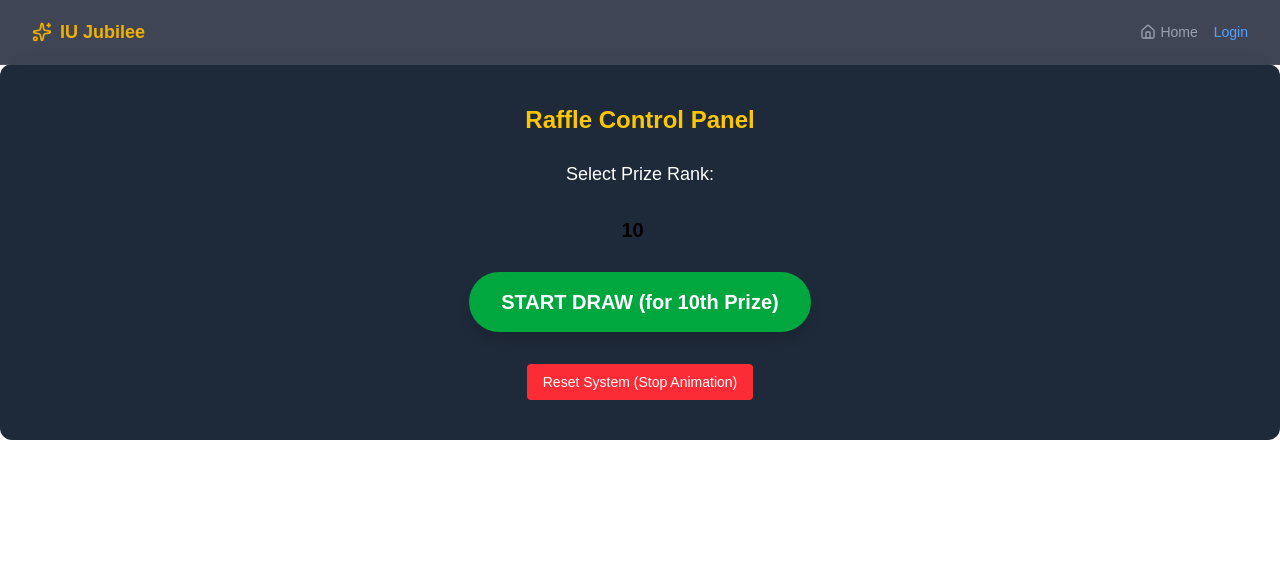
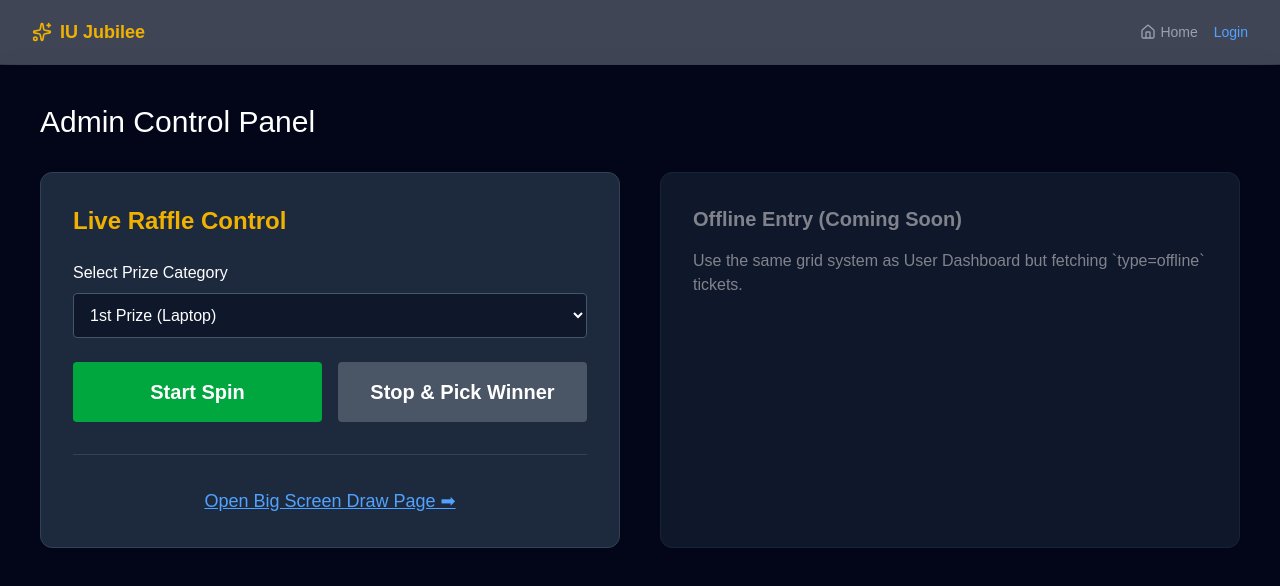
Before and after one commit to Ashikur07/Silver-jubilee-raffle, a Next.js app: page /admin in a window 1280 px wide. Shown: the top 586 px of the page. Built offline with nearby package versions, Linux system fonts and the light colour scheme; no server answers.

Commit message:
update draw page functionlity

```diff
--- a/src/app/admin/page.js
+++ b/src/app/admin/page.js
@@ -1,67 +1,84 @@
-// Admin Component Part
 "use client";
-import { useState } from "react";
-import axios from "axios";
+import { useState, useEffect } from "react";
 
-export default function AdminControl() {
-  const [prizeRank, setPrizeRank] = useState(10); // ডিফল্ট ১০ম পুরস্কার
-  const [loading, setLoading] = useState(false);
+export default function AdminDashboard() {
+  const [prize, setPrize] = useState("1st Prize");
+  const [isDrawing, setIsDrawing] = useState(false);
+  const [winner, setWinner] = useState(null);
 
-  const handleStartDraw = async () => {
-    setLoading(true);
-    try {
-      // Start the draw
-      await axios.post("/api/admin/spin", {
-        prizeRank: prizeRank,
-        action: "START"
-      });
+  const handleDrawControl = async (action) => {
+    if (action === "start") setIsDrawing(true);
 
-      alert(`Draw started for ${prizeRank}th Prize!`);
+    const res = await fetch("/api/draw/control", {
+      method: "POST",
+      body: JSON.stringify({ action, prize }),
+    });
 
-      // Auto Decrement for next time (10 -> 9 -> 8)
-      if (prizeRank > 1) {
-        setPrizeRank(prev => prev - 1);
-      }
-    } catch (err) {
-      alert("Error starting draw");
-    } finally {
-      setLoading(false);
+    if (action === "stop") {
+      const data = await res.json();
+      setWinner(data.winner);
+      setIsDrawing(false);
     }
   };
 
-  const handleReset = async () => {
-    await axios.post("/api/admin/spin", { action: "RESET" });
-    alert("System Reset for Next Draw");
-  };
+  return (
+    <div className="min-h-screen bg-slate-950 text-white p-10">
+       <h1 className="text-3xl mb-8">Admin Control Panel</h1>
 
-  return (
-    <div className="p-10 bg-gray-800 text-white rounded-xl text-center space-y-6">
-      <h2 className="text-2xl font-bold text-yellow-400">Raffle Control Panel</h2>
+       <div className="grid grid-cols-2 gap-10">
+         {/* Draw Control */}
+         <div className="bg-slate-800 p-8 rounded-xl border border-slate-700">
+            <h2 className="text-2xl font-bold mb-6 text-yellow-500">Live Raffle Control</h2>
 
-      <div className="flex flex-col items-center gap-4">
-        <label className="text-lg">Select Prize Rank:</label>
-        <input
-          type="number"
-          value={prizeRank}
-          onChange={(e) => setPrizeRank(Number(e.target.value))}
-          className="p-3 rounded text-black text-center text-xl font-bold w-32"
-        />
+            <div className="mb-6">
+               <label className="block mb-2">Select Prize Category</label>
+               <select
+                 className="w-full p-3 rounded bg-slate-900 border border-slate-600"
+                 onChange={(e) => setPrize(e.target.value)}
+               >
+                 <option>1st Prize (Laptop)</option>
+                 <option>2nd Prize (Smartphone)</option>
+                 <option>3rd Prize (Smart Watch)</option>
+                 <option>Special Prize</option>
+               </select>
+            </div>
 
-        <button
-          onClick={handleStartDraw}
-          disabled={loading}
-          className="bg-green-600 hover:bg-green-700 text-white px-8 py-4 rounded-full text-xl font-bold shadow-lg transition-all active:scale-95 disabled:opacity-50"
-        >
-          {loading ? "Starting..." : `START DRAW (for ${prizeRank}th Prize)`}
-        </button>
+            <div className="flex gap-4">
+               <button
+                 onClick={() => handleDrawControl("start")}
+                 disabled={isDrawing}
+                 className={`flex-1 py-4 font-bold rounded text-xl ${isDrawing ? 'bg-gray-600' : 'bg-green-600 hover:bg-green-500'}`}
+               >
+                 Start Spin
+               </button>
+               <button
+                 onClick={() => handleDrawControl("stop")}
+                 disabled={!isDrawing}
+                 className={`flex-1 py-4 font-bold rounded text-xl ${!isDrawing ? 'bg-gray-600' : 'bg-red-600 hover:bg-red-500'}`}
+               >
+                 Stop & Pick Winner
+               </button>
+            </div>
 
-        <button
-          onClick={handleReset}
-          className="bg-red-500 hover:bg-red-600 px-4 py-2 rounded mt-4 text-sm"
-        >
-          Reset System (Stop Animation)
-        </button>
-      </div>
+            {winner && (
+               <div className="mt-6 p-4 bg-yellow-500/20 border border-yellow-500 text-center rounded">
+                  Last Winner: <span className="text-2xl font-bold text-yellow-400">#{winner}</span>
+               </div>
+            )}
+
+            <div className="mt-8 pt-8 border-t border-slate-700 text-center">
+               <a href="/draw" target="_blank" className="text-blue-400 underline text-lg">
+                  Open Big Screen Draw Page ➡
+               </a>
+            </div>
+         </div>
+
+         {/* Offline Ticket Entry (Short version) */}
+         <div className="bg-slate-800 p-8 rounded-xl border border-slate-700 opacity-50 pointer-events-none">
+            <h2 className="text-xl font-bold mb-4">Offline Entry (Coming Soon)</h2>
+            <p>Use the same grid system as User Dashboard but fetching `type=offline` tickets.</p>
+         </div>
+       </div>
     </div>
   );
 }
--- a/src/components/FortuneWheel.js
+++ /dev/null
@@ -1,84 +0,0 @@
-"use client";
-import React, { useEffect, useState, useRef } from "react";
-
-export default function FortuneWheel({ startSpin, winnerData, onFinish }) {
-  const [rotation, setRotation] = useState(0);
-  const [transition, setTransition] = useState("none");
-  const [showWinnerCard, setShowWinnerCard] = useState(false);
-
-  useEffect(() => {
-    if (startSpin && winnerData) {
-      handleSpinSequence();
-    }
-  }, [startSpin, winnerData]);
-
-  const handleSpinSequence = () => {
-    // 1. Reset
-    setShowWinnerCard(false);
-    setTransition("none");
-    setRotation(0);
-
-    // Force reflow
-    setTimeout(() => {
-      // 2. The Logic:
-      // Total duration: ~15-16s
-      // We use a custom cubic-bezier to simulate: Slow Start -> Fast Spin -> Slow End
-      // cubic-bezier(x1, y1, x2, y2)
-      // ease-in-out is (0.42, 0, 0.58, 1). We want more dramatic.
-
-      const spinDuration = 16; // seconds
-      const totalRotations = 50; // 50 full circles
-      const segmentAngle = 360 / 12; // Assuming 12 segments
-
-      // Calculate where to stop based on winner (Optional: random position logic can be added)
-      // For now, let's just spin a lot. If you want precise landing on a number, math is needed.
-      // But for visual effect mostly:
-      const targetRotation = (360 * totalRotations) + (Math.random() * 360);
-
-      setTransition(`transform ${spinDuration}s cubic-bezier(0.25, 0.1, 0.25, 1)`);
-      setRotation(targetRotation);
-
-      // 3. Show Winner Card after animation
-      setTimeout(() => {
-        setShowWinnerCard(true);
-        if(onFinish) onFinish();
-      }, spinDuration * 1000);
-
-    }, 50);
-  };
-
-  return (
-    <div className="relative flex items-center justify-center">
-      {/* Pointer / Arrow */}
-      <div className="absolute top-[-20px] z-20 w-10 h-12 bg-red-600 shadow-lg"
-           style={{ clipPath: "polygon(100% 0, 0 0, 50% 100%)" }}>
-      </div>
-
-      {/* Wheel Image/Div */}
-      <div
-        className="w-[350px] h-[350px] md:w-[500px] md:h-[500px] rounded-full border-8 border-yellow-500 shadow-[0_0_50px_rgba(255,215,0,0.5)] bg-slate-800 relative overflow-hidden"
-        style={{
-          transform: `rotate(${rotation}deg)`,
-          transition: transition
-        }}
-      >
-        {/* Wheel Segments (Design) */}
-        {/* এখানে তোমার আগের ডিজাইনের সেগমেন্টগুলো বসবে (Radical Text সহ) */}
-        <div className="absolute inset-0 flex items-center justify-center">
-            <span className="text-white opacity-20 text-6xl font-black">ICT 25</span>
-        </div>
-      </div>
-
-      {/* FINAL WINNER CARD OVERLAY */}
-      {showWinnerCard && winnerData && (
-        <div className="absolute inset-0 z-50 flex items-center justify-center animate-in zoom-in duration-500">
-           <div className="bg-white text-black p-8 rounded-2xl shadow-2xl text-center border-4 border-yellow-400">
-              <h3 className="text-xl font-bold uppercase text-gray-500">Winner!</h3>
-              <h1 className="text-5xl font-black text-red-600 my-2">{winnerData.ticketNumber || "Ticket #"}</h1>
-              <p className="text-lg font-semibold">{winnerData.name || "Lucky Student"}</p>
-           </div>
-        </div>
-      )}
-    </div>
-  );
-}
```
Also changed, not shown: src/app/draw/page.js (+164 -57 lines).
